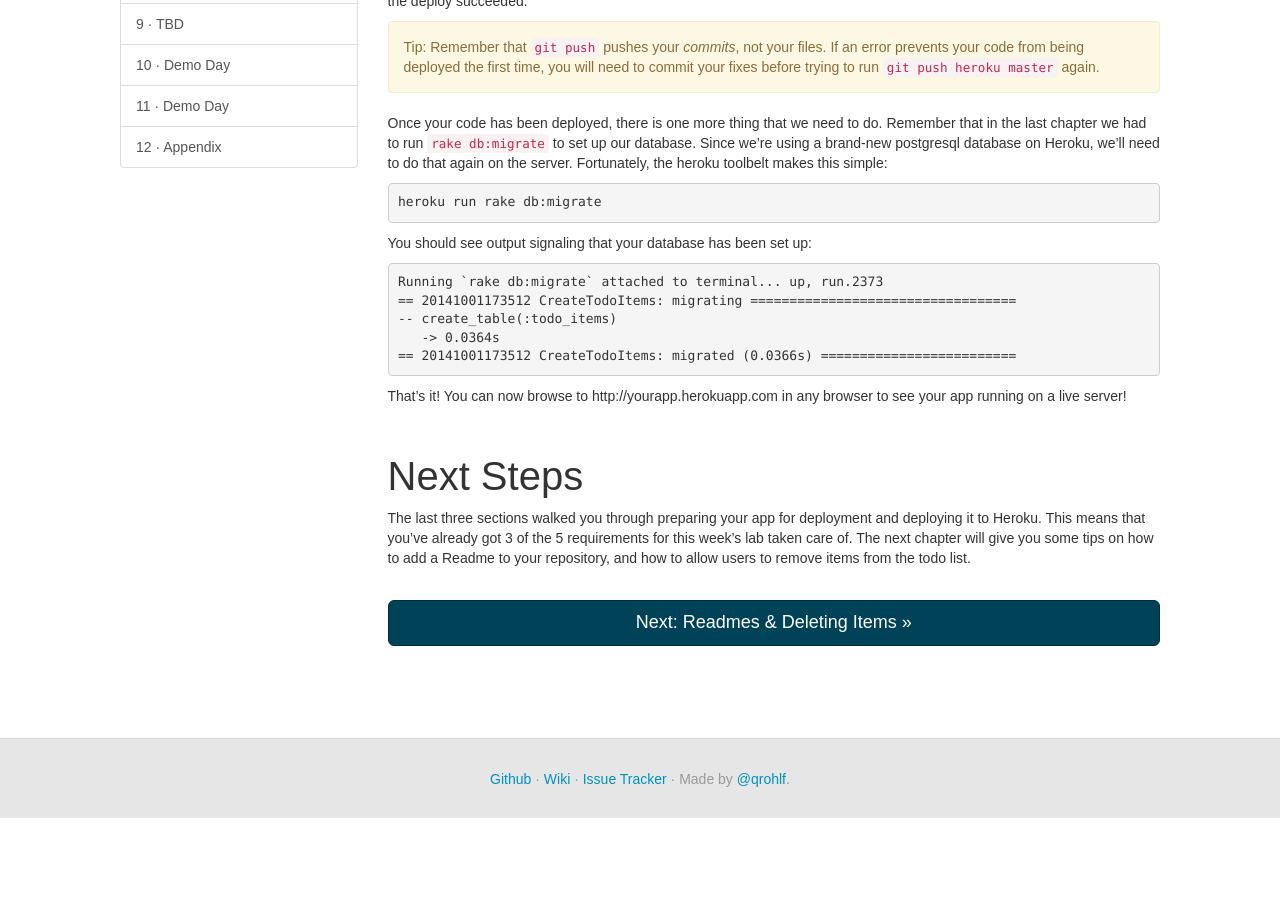
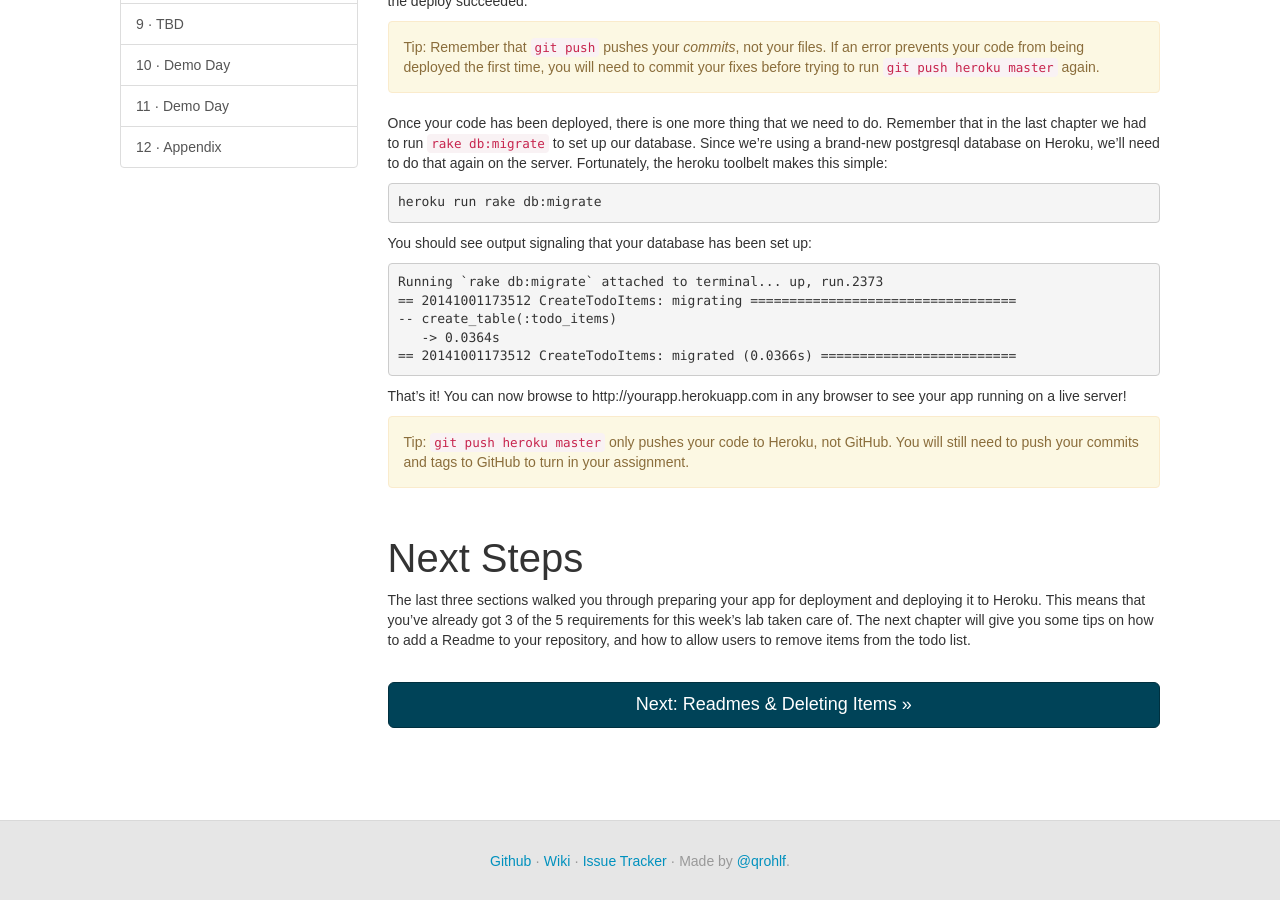
Before and after one commit to qrohlf/sensible-web-development, a Jekyll site: the page built from _chapters/5/4-deploying.md, in a window 1280 px wide and 900 px high, scrolled down 979 px. Built offline with Jekyll 4.4.1, drawn with Linux system fonts in a browser that asks for light colours; Markdown is read by kramdown in place of the engine named in the settings; before the commit the page ends 1797 px from its top, so only the background shows below that.

Commit message:
small reminder about pushing to GitHub

```diff
--- a/_chapters/5/4-deploying.md
+++ b/_chapters/5/4-deploying.md
@@ -62,6 +62,11 @@ Running `rake db:migrate` attached to terminal... up, run.2373
 
 That's it! You can now browse to http://yourapp.herokuapp.com in any browser to see your app running on a live server!
 
+<div class="alert alert-warning">
+  Tip: <code>git push heroku master</code> only pushes your code to Heroku, not GitHub. You will still need to push your commits and tags to GitHub to turn in your assignment.
+</div>
+
+
 # Next Steps
 
 The last three sections walked you through preparing your app for deployment and deploying it to Heroku. This means that you've already got 3 of the 5 requirements for this week's lab taken care of. The next chapter will give you some tips on how to add a Readme to your repository, and how to allow users to remove items from the todo list.
```
